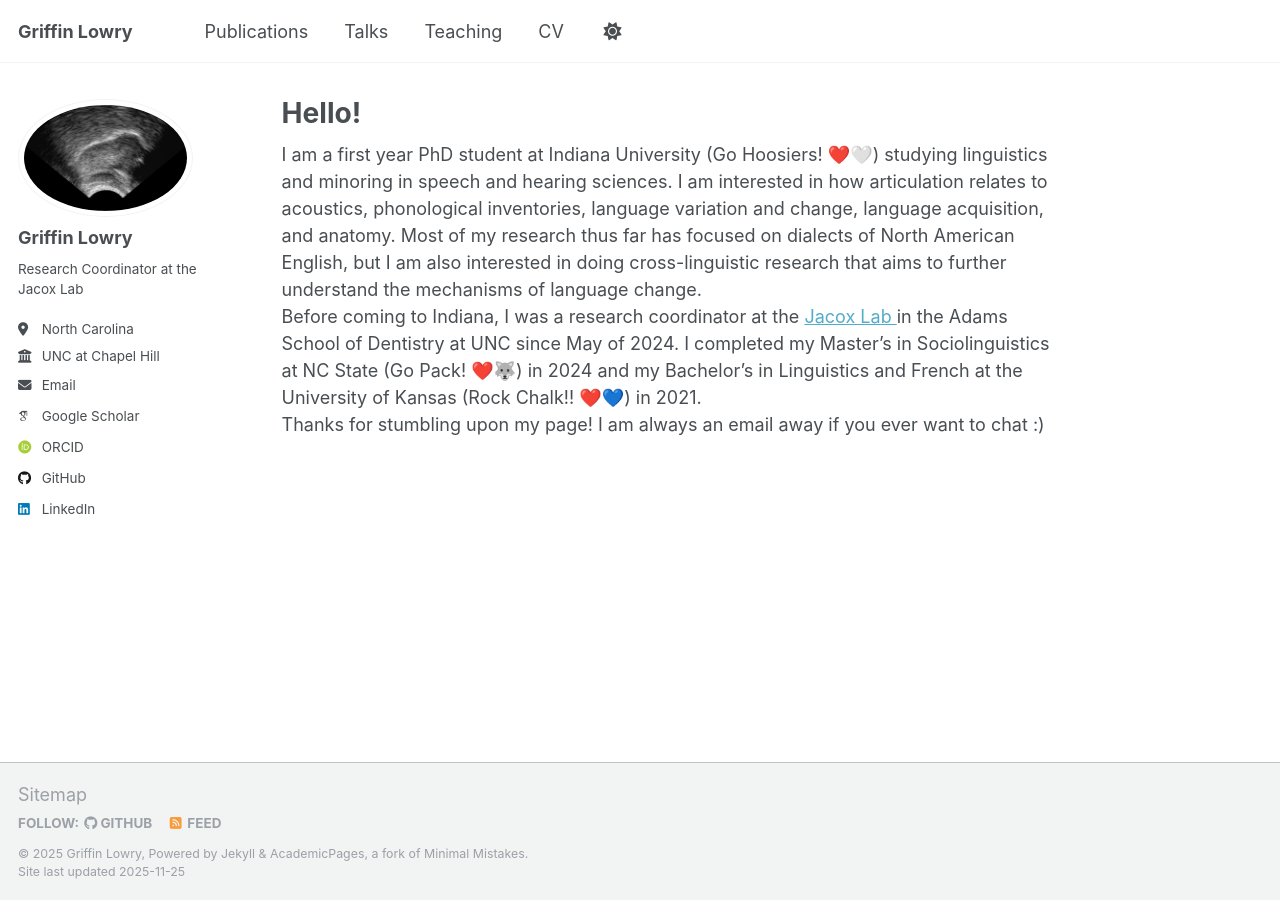
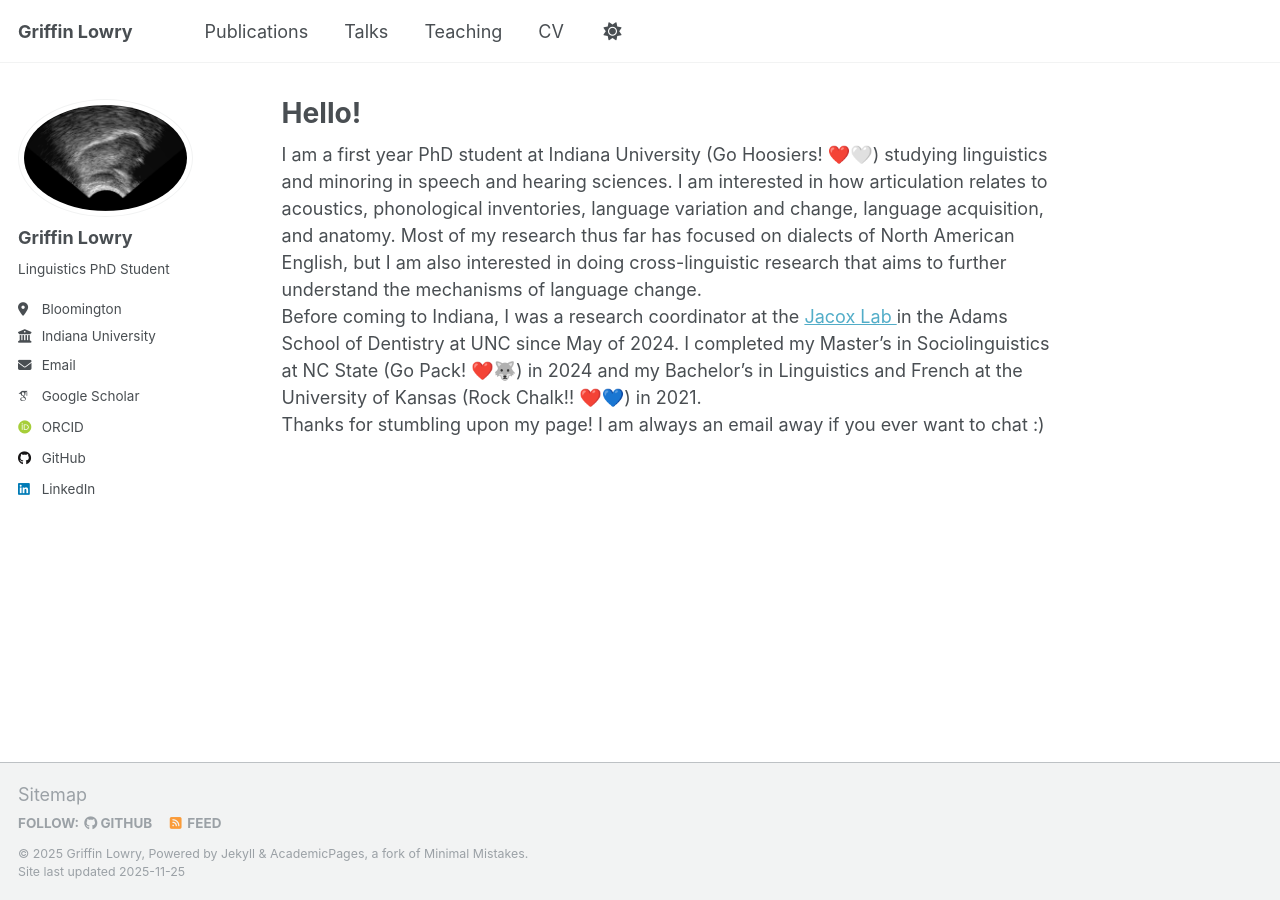
Before and after one commit to griffinlowry/griffinlowry.github.io, a Jekyll site: the page built from _pages/about.md, in a window 1280 px wide. Built offline with Jekyll 4.4.1, drawn with Linux system fonts in a browser that asks for light colours; some web fonts are replaced.

Commit message:
Update _config.yml

```diff
--- a/_config.yml
+++ b/_config.yml
@@ -12,7 +12,7 @@ site_theme               : "default"
 title                    : "Griffin Lowry"
 title_separator          : "-"
 name                     : &name "Griffin Lowry"
-description              : &description "Research Coordinator at the Jacox Lab, UNC Adams School of Dentistry"
+description              : &description "Linguistics PhD Student"
 url                      : https://griffinlowry.github.io # the base hostname & protocol for your site e.g. "https://[your GitHub username].github.io" or if you already have some other page hosted on Github then use "https://[your GitHub username].github.io/[Your Repo Name]"
 baseurl                  : "" # the subpath of your site, e.g. "/blog"
 repository               : "griffinlowry/griffinlowry.github.io"
@@ -25,11 +25,11 @@ author:
   avatar           : "air.png"
   name             : "Griffin Lowry"
   pronouns         : # example: "she/her"
-  bio              : "Research Coordinator at the Jacox Lab"
-  location         : "North Carolina"
-  employer         : "UNC at Chapel Hill"
+  bio              : "Linguistics PhD Student"
+  location         : "Bloomington"
+  employer         : "Indiana University"
   uri              : # URL
-  email            : "jglowry@ad.unc.edu"
+  email            : "jglowry@iu.edu"
 
   # Academic websites
   academia         : # URL
```
